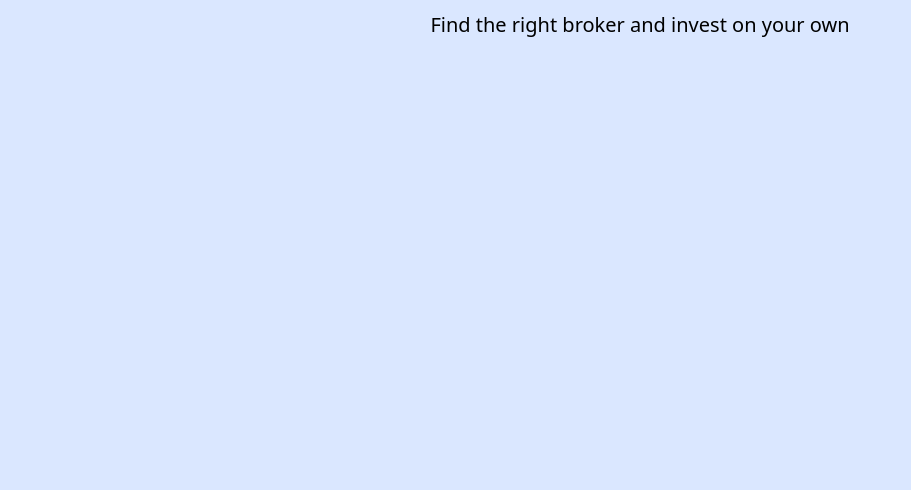
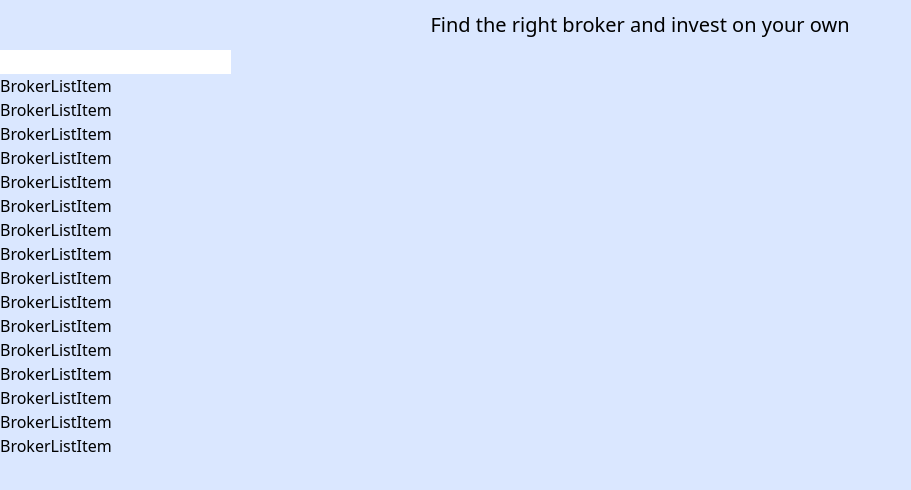
Before and after one commit to bazdolo/broker-chooser, a Next.js app: page / in a window 1280 px wide. Shown: the top 490 px of the page, without its empty margins (0-911 px from the left). Built offline with nearby package versions, Linux system fonts and the light colour scheme.

Commit message:
added basic list from redux for main brokers

```diff
--- a/src/components/BrokerListContainer/BrokerListContainer.tsx
+++ b/src/components/BrokerListContainer/BrokerListContainer.tsx
@@ -1,12 +1,16 @@
-import React from 'react'
+import React, {FC} from 'react'
 import { useSelector } from 'react-redux'
+
+type brokerListContainer = {
+  children: JSX.Element[]
+}
 
 
 
-const BrokerListContainer = () => {
+const BrokerListContainer: FC<brokerListContainer> = ({children}) => {
   return (
     <div>
-
+      {children}
     </div>
   )
 }
--- a/src/components/BrokerListContainer/BrokerListItem/BrokerListItem.tsx
+++ b/src/components/BrokerListContainer/BrokerListItem/BrokerListItem.tsx
@@ -2,6 +2,6 @@ import React from 'react'
 
 export const BrokerListItem = () => {
   return (
-    <div>BrokerListItem</div>
+    <li>BrokerListItem</li>
   )
 }
--- a/src/components/BrokerListContainer/SearchInput/SearchInput.tsx
+++ b/src/components/BrokerListContainer/SearchInput/SearchInput.tsx
@@ -2,7 +2,7 @@ import React from 'react'
 
 const SearchInput = () => {
   return (
-    <div></div>
+    <input />
   )
 }
 
--- /dev/null
+++ b/src/components/PageContainer/PageContainer.tsx
@@ -0,0 +1,33 @@
+import React from 'react'
+import {useSelector} from "react-redux";
+import HeaderBroker from "../../components/HeaderBroker/HeaderBroker"
+import BrokerListContainer from "../../components/BrokerListContainer/BrokerListContainer"
+import SearchInput from "../../components/BrokerListContainer/SearchInput/SearchInput";
+import { BrokerListItem } from '../BrokerListContainer/BrokerListItem/BrokerListItem';
+import styles from "./PageContainer.module.scss"
+import { AppState } from '../../redux/store';
+
+const PageContainer = () => {
+
+  const headerTitle = "Find the right broker and invest on your own"
+
+
+  const {exampleBrokerData} = useSelector((state: AppState) => state.brokerData)
+
+    // console.log(exampleBrokerData);
+
+
+  return (
+    <div className={styles.pageContainer}>
+        <HeaderBroker headerTitle={headerTitle}/>
+          <BrokerListContainer>
+              <SearchInput />
+              <ul>
+                {exampleBrokerData.map(() => <BrokerListItem />)}
+              </ul>
+        </BrokerListContainer>
+    </div>
+  )
+}
+
+export default PageContainer
--- a/src/pages/index.tsx
+++ b/src/pages/index.tsx
@@ -1,23 +1,16 @@
-import {Provider} from "react-redux";
-import {useMemo, useEffect} from "react";
-import {makeStore} from "../redux/store";
-import HeaderBroker from "../components/HeaderBroker/HeaderBroker"
-import styles from "../styles/Home.module.scss"
-
+import { Provider } from "react-redux";
+import { useMemo, useEffect } from "react";
+import { makeStore } from "../redux/store";
+import PageContainer from "../components/PageContainer/PageContainer";
 
 export default function Home() {
+  const store = useMemo(() => {
+    return makeStore();
+  }, []);
 
-    const headerTitle = "Find the right broker and invest on your own"
-
-    const store = useMemo(() => {
-        return makeStore()
-    }, []);
-
-    return (
-        <Provider store={store}>
-            <div className={styles.pageContainer}>
-                <HeaderBroker headerTitle={headerTitle}/>
-            </div>
-        </Provider>
-    )
+  return (
+    <Provider store={store}>
+      <PageContainer />
+    </Provider>
+  );
 }
--- a/src/redux/brokerDataSlice.ts
+++ b/src/redux/brokerDataSlice.ts
@@ -1,11 +1,8 @@
 import {createSlice} from "@reduxjs/toolkit";
 import {exampleBrokerData} from "../data/brokers"
 
-type BrokerDataSlice = {
-}
-
-const initialState: BrokerDataSlice = {
-    value: exampleBrokerData
+const initialState = {
+    exampleBrokerData
 }
 
 export const brokerDataSlice = createSlice({
```
Also changed, not shown: src/components/PageContainer/PageContainer.module.scss (renamed from src/styles/Home.module.scss).
